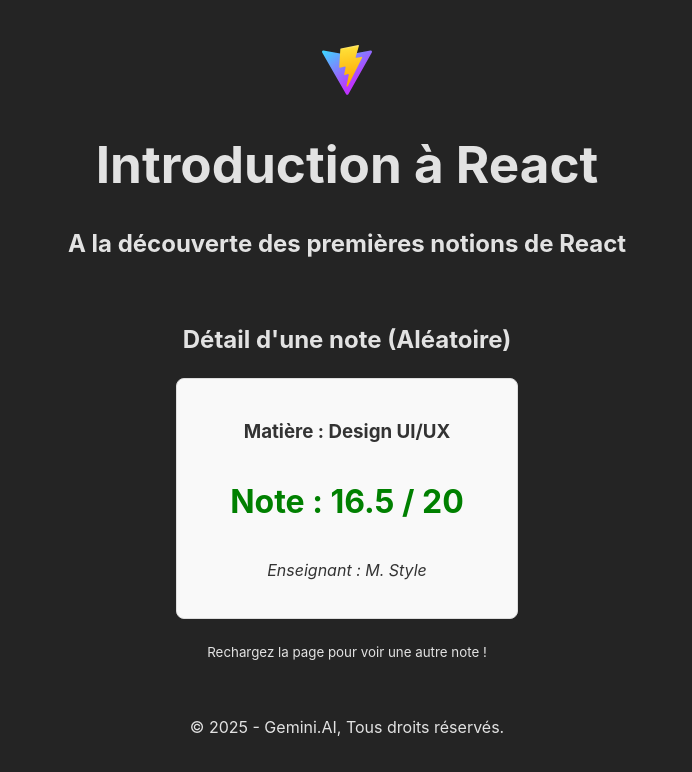
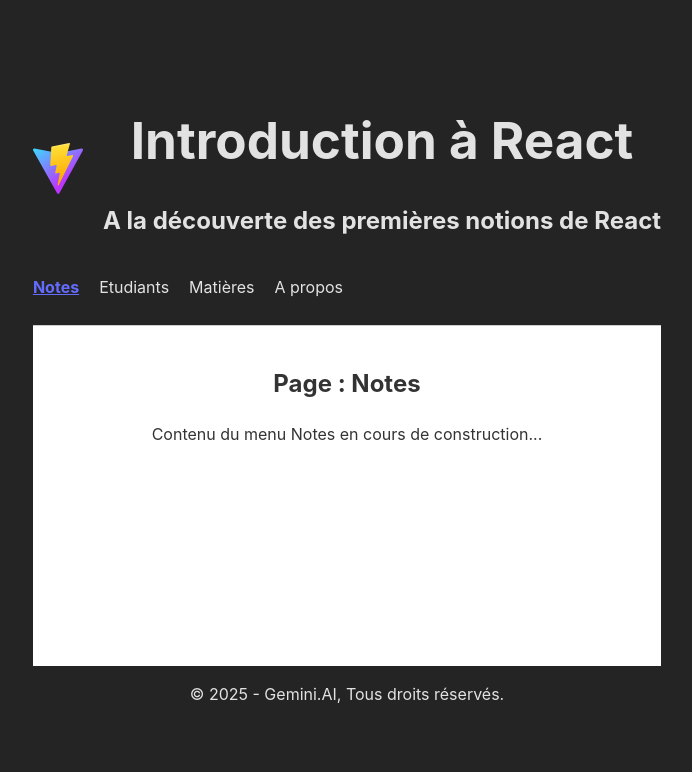
Before and after one commit to hassan123Y/reactmhk, a React (Vite) app: page / in a window 1280 px wide. Shown: the top 772 px of the page, without its empty margins (293-985 px from the left). Built offline with nearby package versions, Linux system fonts and the light colour scheme.

Commit message:
TD04 : Gestion de menu dynamique

```diff
--- a/src/App.jsx
+++ b/src/App.jsx
@@ -1,12 +1,26 @@
-import './App.css'; // Si tu as gardé le CSS
+import { useState } from 'react'; // 1. On importe le Hook useState
 import Header from './components/Header';
-import MainContent from './components/MainContent';
+import PageContent from './components/PageContent'; // On va le créer juste après
 import Footer from './components/Footer';
+import './App.css';
+
 function App() {
+  // 2. On déclare l'état. Par défaut, on est sur "Notes".
+  // pageActive : la valeur actuelle
+  // setPageActive : la fonction pour changer la valeur
+  const [pageActive, setPageActive] = useState("Notes");
+
   return (
     <div className="app-container">
-      <Header />
-      <MainContent />
+      {/* 3. On passe l'info et la fonction de changement au Header */}
+      <Header
+        pageActive={pageActive}
+        setPageActive={setPageActive}
+      />
+
+      {/* 4. On passe l'info de la page active au contenu */}
+      <PageContent pageActive={pageActive} />
+
       <Footer />
     </div>
   );
--- a/src/components/MainContent.jsx
+++ b/src/components/MainContent.jsx
@@ -1,27 +1,25 @@
 import notesData from '../data.json'; // 1. On importe les données
 import NoteDisplay from './NoteDisplay'; // 2. On importe le composant enfant
+import { useState } from 'react';
 
 function MainContent() {
-  // --- Fonction pour trier aléatoirement ---
-  const getRandomNote = () => {
+  // --- État pour stocker une note aléatoire ---
+  const [randomNote] = useState(() => {
     const randomIndex = Math.floor(Math.random() * notesData.length);
     return notesData[randomIndex];
-  };
-
-  // On exécute la fonction pour avoir une note
-  const randomNote = getRandomNote();
+  });
 
   // --- Affichage ---
   // On passe les données via les attributs (props) : course, grade, prof
   return (
-    <main style={{ textAlign: 'center', padding: '20px' }}>
-      <h2>Détail d'une note (Aléatoire)</h2>
-
-      <NoteDisplay
-        course={randomNote.course}
-        grade={randomNote.grade}
-        prof={randomNote.prof}
-      />
+    <main>
+      {randomNote && (
+        <NoteDisplay
+          course={randomNote.course}
+          grade={randomNote.grade}
+          prof={randomNote.prof}
+        />
+      )}
 
       <p>
         <small>Rechargez la page pour voir une autre note !</small>
--- /dev/null
+++ b/src/components/PageContent.jsx
@@ -0,0 +1,20 @@
+// src/components/PageContent.jsx
+function PageContent({ pageActive }) {
+
+  // Style temporaire pour bien voir la zone
+  const styleContent = {
+    padding: '20px',
+    minHeight: '300px',
+    backgroundColor: '#fff',
+    color: '#333'
+  };
+
+  return (
+    <main style={styleContent}>
+      <h2>Page : {pageActive}</h2>
+      <p>Contenu du menu {pageActive} en cours de construction...</p>
+    </main>
+  );
+}
+
+export default PageContent;
--- a/src/components/header.jsx
+++ b/src/components/header.jsx
@@ -1,15 +1,19 @@
-// src/components/Header.jsx
+import Menu from './Menu';
 
-// Tu peux importer une image ici si tu l'as mise dans le dossier assets
-// import monLogo from '../assets/ton-logo.png';
+// On récupère les props envoyées par App
+function Header({ pageActive, setPageActive }) {
+  return (
+    <header style={{ borderBottom: '1px solid #ccc', paddingBottom: '10px' }}>
+      <div style={{ display: 'flex', alignItems: 'center', gap: '20px' }}>
+        <img src="/vite.svg" alt="Logo Formation" width={50} />
+        <div>
+            <h1>Introduction à React</h1>
+            <h2>A la découverte des premières notions de React</h2>
+        </div>
+      </div>
 
-function Header() {
-  return (
-    <header>
-      {/* Remplace le src par le chemin de ton logo ou la variable importée */}
-      <img src="/vite.svg" alt="Logo Formation" width={50} />
-      <h1>Introduction à React</h1>
-      <h2>A la découverte des premières notions de React</h2>
+      {/* On transmet les props au Menu */}
+      <Menu pageActive={pageActive} setPageActive={setPageActive} />
     </header>
   );
 }
--- /dev/null
+++ b/src/components/menu.jsx
@@ -0,0 +1,37 @@
+function Menu({ pageActive, setPageActive }) {
+
+  // 1. La liste des menus (Données statiques pour l'instant)
+  const menuItems = ["Notes", "Etudiants", "Matières", "A propos"];
+
+  const menuStyle = {
+    display: 'flex',
+    gap: '20px',
+    listStyleType: 'none',
+    padding: '0',
+    cursor: 'pointer'
+  };
+
+  return (
+    <nav>
+      <ul style={menuStyle}>
+        {/* 2. On utilise .map pour générer les <li> automatiquement */}
+        {menuItems.map((item) => (
+          <li
+            key={item} // React a besoin d'une clé unique pour les listes
+            onClick={() => setPageActive(item)} // Au clic, on change l'état dans App
+            style={{
+              // 3. Style conditionnel : Si c'est l'item actif, on le met en bleu/gras
+              fontWeight: item === pageActive ? 'bold' : 'normal',
+              color: item === pageActive ? '#646cff' : 'inherit',
+              textDecoration: item === pageActive ? 'underline' : 'none'
+            }}
+          >
+            {item}
+          </li>
+        ))}
+      </ul>
+    </nav>
+  );
+}
+
+export default Menu;
```
